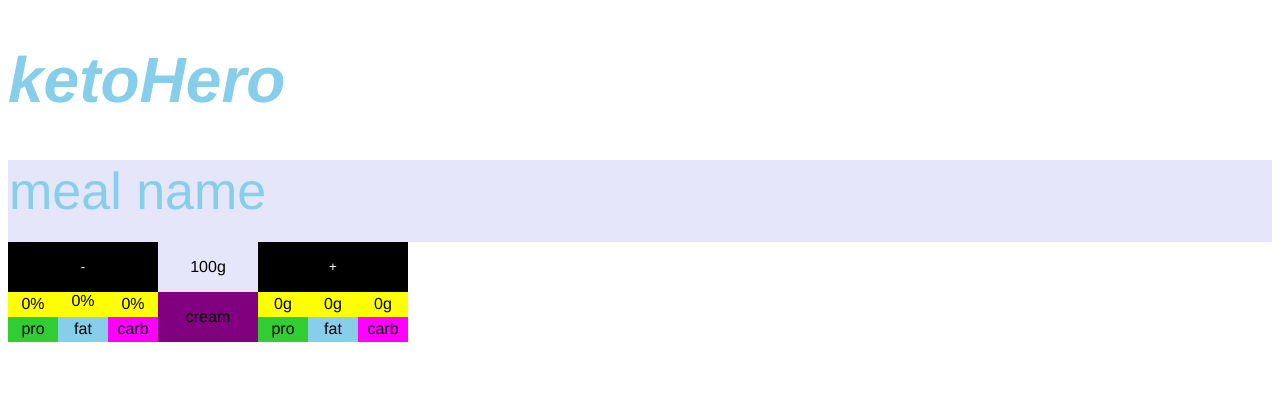
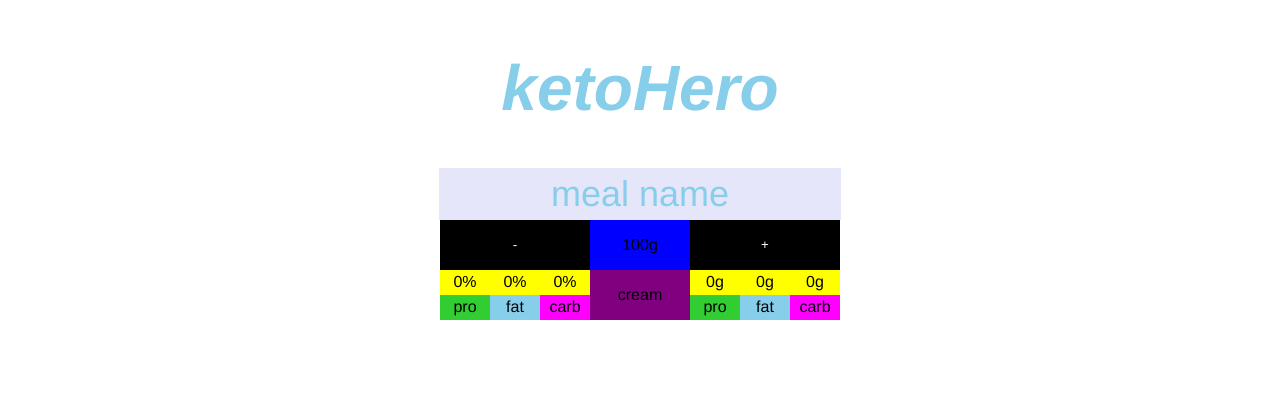
Before and after one commit to whitebird08/ketoHero, a website: page html/meal_build.html in a window 1280 px wide. Drawn offline with Linux system fonts and the light colour scheme.

Commit message:
centered

```diff
--- a/css/meal_build.css
+++ b/css/meal_build.css
@@ -1,29 +1,58 @@
+body{
+  display:flex;
+  flex-direction:column;
+  justify-content: center;
+  align-items: center;
+}
+.parent_wrapper{
+
+  display: flex;
+  flex-direction:column;
+  justify-content: center;
+  align-items: center;
+  width:400px;
+  height:650;
+
+}
 h1{
   font-family: helvetica;
   font-weight: bold;
   font-size: 64px;
   font-style: italic;
   color:skyblue;
+  display: flex;
+  justify-content: center;
+  align-items: center;
 }
+
 
 /*//375 x 627px*/
 .header{
-  height: 80px;
+  width:400px ;
+  height: 50px;
   border:1px solid lavender;
   background-color: lavender;
   align-content:stretch;
  font-family: helvetica;
-  font-size: 52px;
+  font-size: 36px;
   color:skyblue;
+  display: flex;
+  justify-content: center;
+  align-items: center;
+  flex-direction:row;
 }
 .container{
  display:flex;
  flex-direction:column;
-  width:170px;
+  width:400px;
   height: 50px;
   flex-wrap:wrap;
   text-align:center;
   font-family: helvetica;
+ /* display: flex;
+  justify-content:center;
+  align-items:center;
+*/
 }
 .percent_wrapper{
 
@@ -74,7 +103,6 @@ h1{
   display: flex;
   justify-content: center;
   align-items: center;
-  align-items: center;
 }
 .fatP_wrapper{
   float:left;
@@ -91,6 +119,9 @@ h1{
   background-color:yellow;
   border:0px solid goldenrod;
   order:0;
+  display: flex;
+  justify-content: center;
+  align-items: center;
 }
 
 .fatP{
@@ -146,7 +177,7 @@ h1{
 .amount_food{
   height:50px;
   width:100px;
-  background-color:lavender;
+  background-color:blue;
   border: 0px solid red;
   order:2;display: flex;
   justify-content: center;
@@ -163,6 +194,15 @@ h1{
   justify-content: center;
   align-items: center;
 }
+.grams_wrapper{
+
+  height:50px;
+  width:150px;
+  background-color: orange;
+  border:0px solid red;
+  order:0;
+}
+
 .adjust_qty_higher{
   float: left;
   height:50px;
--- a/html/meal_build.html
+++ b/html/meal_build.html
@@ -7,14 +7,11 @@
 <link rel="stylesheet" href="../css/meal_build.css">
 </head>
 <body>
+<div class='parent_wrapper'>
 <h1>ketoHero</h1>
 
   <!-- header -->
-  <div class='header'>meal name</div>
-
-<!-- food line item in menu -->
-<!--   <div class='food_wrapper'> -->
-
+<div class='header'>meal name</div>
 
 <div class='container'>
 
@@ -58,7 +55,7 @@
       </div>
   </div>
 </div>
-
+</div>
 <!-- total ratio bar/footer -->
   <!-- <div class='total_ratio', value=''>
     <div class='food_wrapper'>
```
